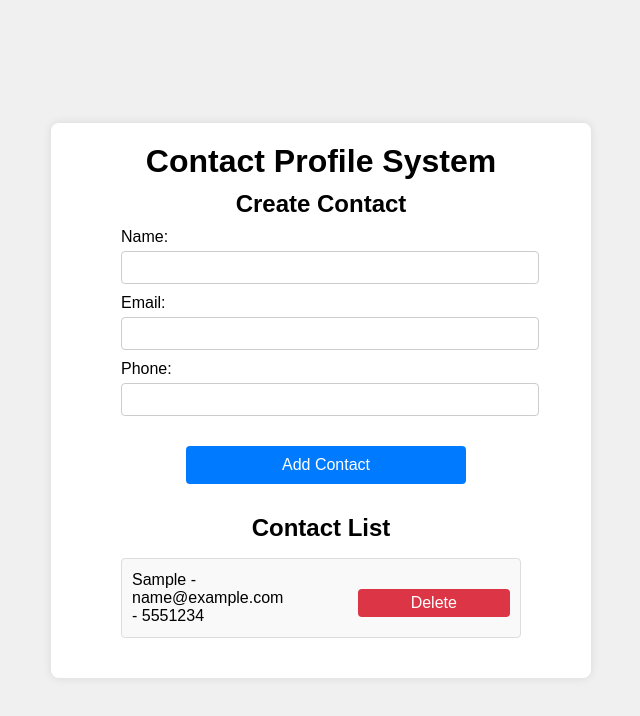
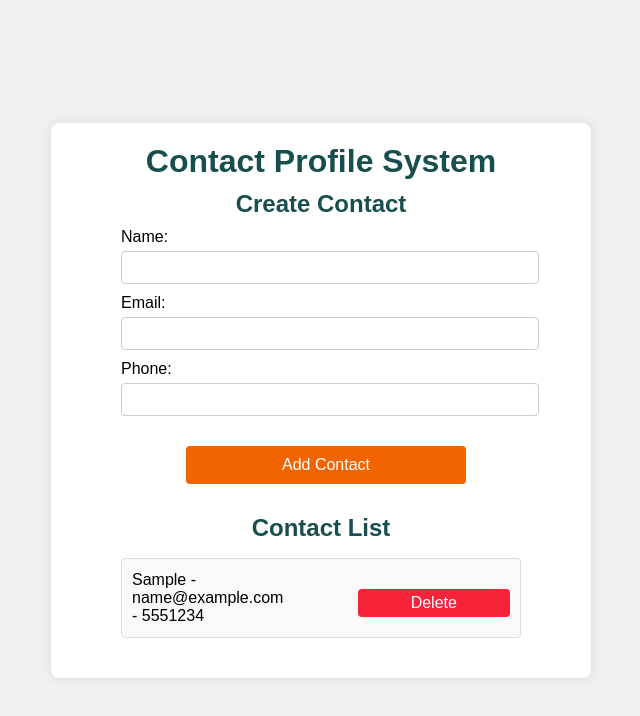
Before and after one commit to Unique-Ruthy/Contact-Profile---Web3Bridge-Test, a plain HTML site: page index.html in a window 1280 px wide. Both pictures are taken after typing "Sample", "name@example.com", "5551234" into the empty fields and a click on the button "Add Contact". Shown: the whole page, without its empty margins (319-959 px from the left). Drawn offline with Linux system fonts and the light colour scheme.

Commit message:
styled the container

```diff
--- a/style.css
+++ b/style.css
@@ -1,5 +1,5 @@
 body {
-  font-family:sans-serif;
+  font-family: sans-serif;
   margin: 0;
   padding: 0;
   display: flex;
@@ -21,6 +21,7 @@ h1,
 h2 {
   margin: 0 0 10px;
   text-align: center;
+  color: rgb(25, 78, 78);
 }
 
 .form-container,
@@ -48,7 +49,7 @@ button {
   padding: 10px;
   border: none;
   border-radius: 4px;
-  background-color: #007bff;
+  background-color: #f16400;
   color: #fff;
   font-size: 16px;
   cursor: pointer;
@@ -58,7 +59,7 @@ button {
 }
 
 button:hover {
-  background-color: #0056b3;
+  background-color: #e38730;
 }
 
 ul {
@@ -78,7 +79,7 @@ li {
 }
 
 li button {
-  background-color: #dc3545;
+  background-color: #f72338;
   border: none;
   border-radius: 4px;
   padding: 5px 10px;
@@ -87,5 +88,5 @@ li button {
 }
 
 li button:hover {
-  background-color: #c82333;
+  background-color: #e87883;
 }
```
